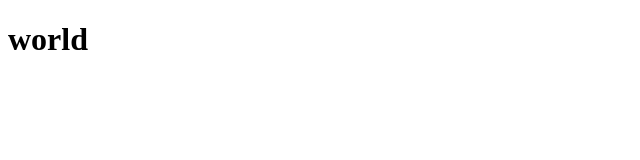
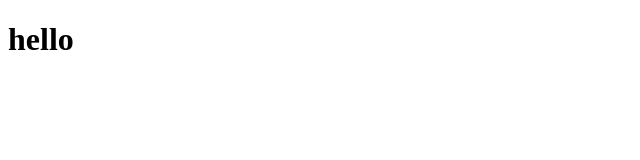
Before and after one commit to Sachico0912/ReactPlayground, a React (Vite) app in the folder vite-project/: page / in a window 1280 px wide. Shown: the top 160 px of the page, without its empty margins (0-640 px from the left). Built offline with nearby package versions, Linux system fonts and the light colour scheme.

Commit message:
三元運算子

```diff
--- a/vite-project/src/App.jsx
+++ b/vite-project/src/App.jsx
@@ -1,5 +1,5 @@
 function App() {
-  return false ? <h1>hello</h1> : <h1>world</h1>;
+  return <div className="my-div">{true ? <h1>hello</h1> : <h1>world</h1>}</div>;
 }
 
 export default App;
```
